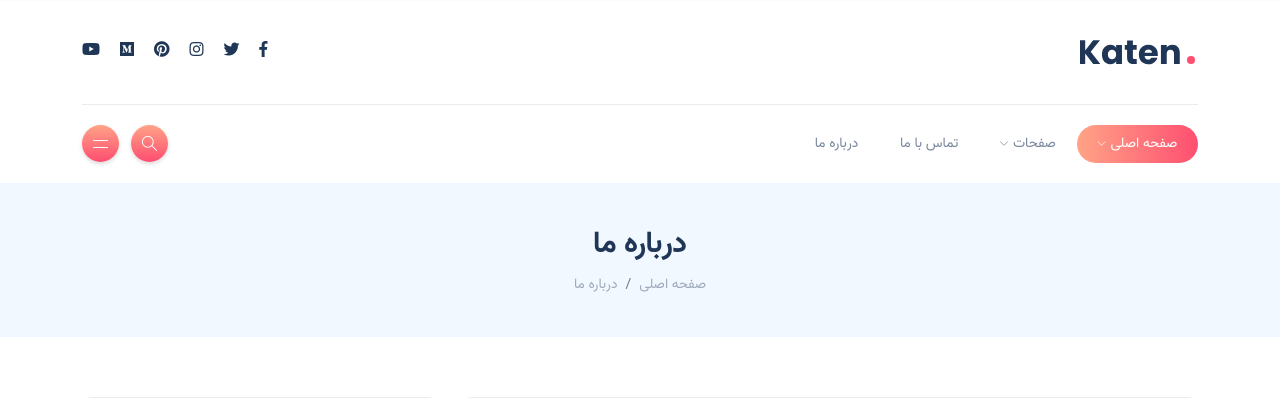
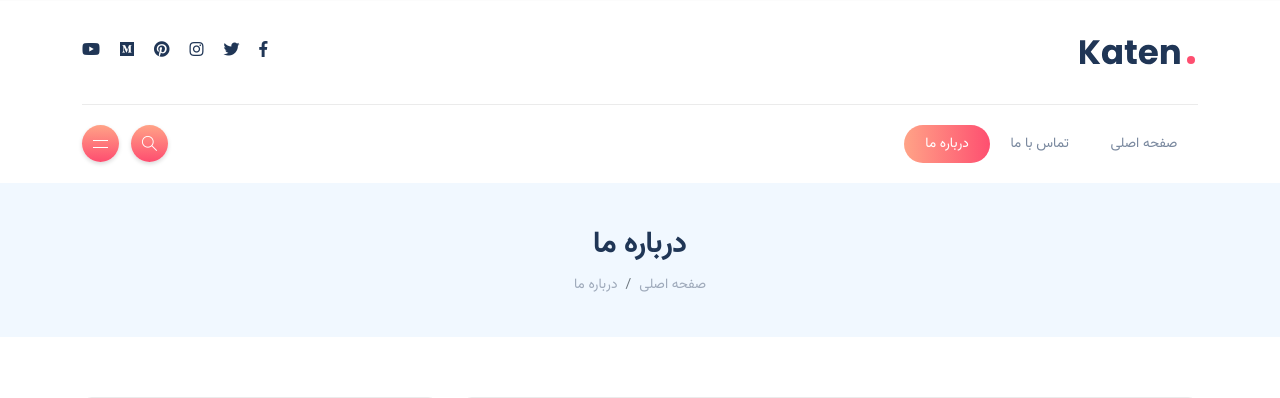
Before and after one commit to Mr-Ak-100/blog_website, a Django app: page /about in a window 1280 px wide. Shown: the top 398 px of the page. Run offline with Django 4.2, Linux system fonts and the light colour scheme; some libraries are stand-ins or nearby versions.

Commit message:
fix_footer_and_header_links

```diff
--- a/templates/includes/footer.html
+++ b/templates/includes/footer.html
@@ -5,7 +5,7 @@
         <div class="row d-flex align-items-center gy-4">
             <!-- copyright text -->
             <div class="col-md-4">
-                <span class="copyright">ارائه شده در وب‌سایت <a href="#">راست‌چین</a></span>
+                <span class="copyright">طراحی و توسعه توسط <a style="color: black" href="https://github.com/Mr-Ak-100/">Mr.Ak</a></span>
             </div>
 
             <!-- social icons -->
--- a/templates/includes/header.html
+++ b/templates/includes/header.html
@@ -36,30 +36,33 @@
                 <div class="collapse navbar-collapse flex-grow-1">
                     <!-- menus -->
                     <ul class="navbar-nav">
-                        <li class="nav-item dropdown active">
-                            <a class="nav-link dropdown-toggle" href="index.html">صفحه اصلی</a>
-                            <ul class="dropdown-menu">
-                                <li><a class="dropdown-item" href="index.html">صفحه اصلی 1</a></li>
-                                <li><a class="dropdown-item" href="index-2.html">صفحه اصلی 2</a></li>
-                                <li><a class="dropdown-item" href="index-3.html">صفحه اصلی 3</a></li>
-                                <li><a class="dropdown-item" href="index-4.html">صفحه اصلی 4</a></li>
-                                <li><a class="dropdown-item" href="index-5.html">صفحه اصلی 5</a></li>
-                            </ul>
+{#                        <li class="nav-item dropdown active">#}
+{#                            <a class="nav-link dropdown-toggle" href="index.html">صفحه اصلی</a>#}
+{#                            <ul class="dropdown-menu">#}
+{#                                <li><a class="dropdown-item" href="index.html">صفحه اصلی 1</a></li>#}
+{#                                <li><a class="dropdown-item" href="index-2.html">صفحه اصلی 2</a></li>#}
+{#                                <li><a class="dropdown-item" href="index-3.html">صفحه اصلی 3</a></li>#}
+{#                                <li><a class="dropdown-item" href="index-4.html">صفحه اصلی 4</a></li>#}
+{#                                <li><a class="dropdown-item" href="index-5.html">صفحه اصلی 5</a></li>#}
+{#                            </ul>#}
+{#                        </li>#}
+{##}
+{#                        <li class="nav-item dropdown">#}
+{#                            <a class="nav-link dropdown-toggle" href="#">صفحات</a>#}
+{#                            <ul class="dropdown-menu">#}
+{#                                <li><a class="dropdown-item" href="category.html">دسته بندی</a></li>#}
+{#                                <li><a class="dropdown-item" href="blog-single.html">جزییات وبلاگ 1</a></li>#}
+{#                                <li><a class="dropdown-item" href="blog-single-2.html">جزییات وبلاگ 2</a></li>#}
+{#                            </ul>#}
+{#                        </li>#}
+                        <li class="nav-item {% if request.resolver_match.url_name == 'home' %} active {% endif %}">
+                            <a class="nav-link" href="{% url 'main:home' %}">صفحه اصلی</a>
                         </li>
-
-                        <li class="nav-item dropdown">
-                            <a class="nav-link dropdown-toggle" href="#">صفحات</a>
-                            <ul class="dropdown-menu">
-                                <li><a class="dropdown-item" href="category.html">دسته بندی</a></li>
-                                <li><a class="dropdown-item" href="blog-single.html">جزییات وبلاگ 1</a></li>
-                                <li><a class="dropdown-item" href="blog-single-2.html">جزییات وبلاگ 2</a></li>
-                            </ul>
+                        <li class="nav-item {% if request.resolver_match.url_name == 'contact' %} active {% endif %}">
+                            <a class="nav-link" href="{% url 'main:contact' %}">تماس با ما</a>
                         </li>
-                        <li class="nav-item">
-                            <a class="nav-link" href="contact.html">تماس با ما</a>
-                        </li>
-                        <li class="nav-item">
-                            <a class="nav-link" href="about.html">درباره ما</a>
+                        <li class="nav-item {% if request.resolver_match.url_name == 'about' %} active {% endif %}">
+                            <a class="nav-link" href="{% url 'main:about' %}">درباره ما</a>
                         </li>
                     </ul>
                 </div>
--- a/templates/includes/menu.html
+++ b/templates/includes/menu.html
@@ -1,26 +1,33 @@
 {% load static %}
 
 <ul class="vertical-menu">
-    <li class="active">
-        <a href="index.html">صفحه اصلی</a>
-        <ul class="submenu">
-            <li><a href="index.html">صفحه اصلی 1</a></li>
-            <li><a href="index-2.html">صفحه اصلی 2</a></li>
-            <li><a href="index-3.html">صفحه اصلی 3</a></li>
-            <li><a href="index-4.html">صفحه اصلی 4</a></li>
-            <li><a href="index-5.html">صفحه اصلی 5</a></li>
-        </ul>
+{#    <li class="active">#}
+{#        <a href="index.html">صفحه اصلی</a>#}
+{#        <ul class="submenu">#}
+{#            <li><a href="index.html">صفحه اصلی 1</a></li>#}
+{#            <li><a href="index-2.html">صفحه اصلی 2</a></li>#}
+{#            <li><a href="index-3.html">صفحه اصلی 3</a></li>#}
+{#            <li><a href="index-4.html">صفحه اصلی 4</a></li>#}
+{#            <li><a href="index-5.html">صفحه اصلی 5</a></li>#}
+{#        </ul>#}
+{#    </li>#}
+{##}
+{#    <li>#}
+{#        <a href="#">صفحات</a>#}
+{#        <ul class="submenu">#}
+{#            <li><a href="category.html">دسته بندی</a></li>#}
+{#            <li><a href="blog-single.html">جزییات وبلاگ 1</a></li>#}
+{#            <li><a href="blog-single-2.html">جزییات وبلاگ 2</a></li>#}
+{##}
+{#        </ul>#}
+{#    </li>#}
+    <li {% if request.resolver_match.url_name == 'home' %} class="active" {% endif %}>
+        <a href="{% url 'main:home' %}">صفحه اصلی</a>
     </li>
-
-    <li>
-        <a href="#">صفحات</a>
-        <ul class="submenu">
-            <li><a href="category.html">دسته بندی</a></li>
-            <li><a href="blog-single.html">جزییات وبلاگ 1</a></li>
-            <li><a href="blog-single-2.html">جزییات وبلاگ 2</a></li>
-
-        </ul>
+    <li {% if request.resolver_match.url_name == 'contact' %} class="active" {% endif %}>
+        <a href="{% url 'main:contact' %}">تماس با ما</a>
     </li>
-    <li><a href="contact.html">تماس با ما</a></li>
-    <li><a href="about.html">درباره ما</a></li>
+    <li {% if request.resolver_match.url_name == 'about' %} class="active" {% endif %}>
+        <a href="{% url 'main:about' %}">درباره ما</a>
+    </li>
 </ul>
```
